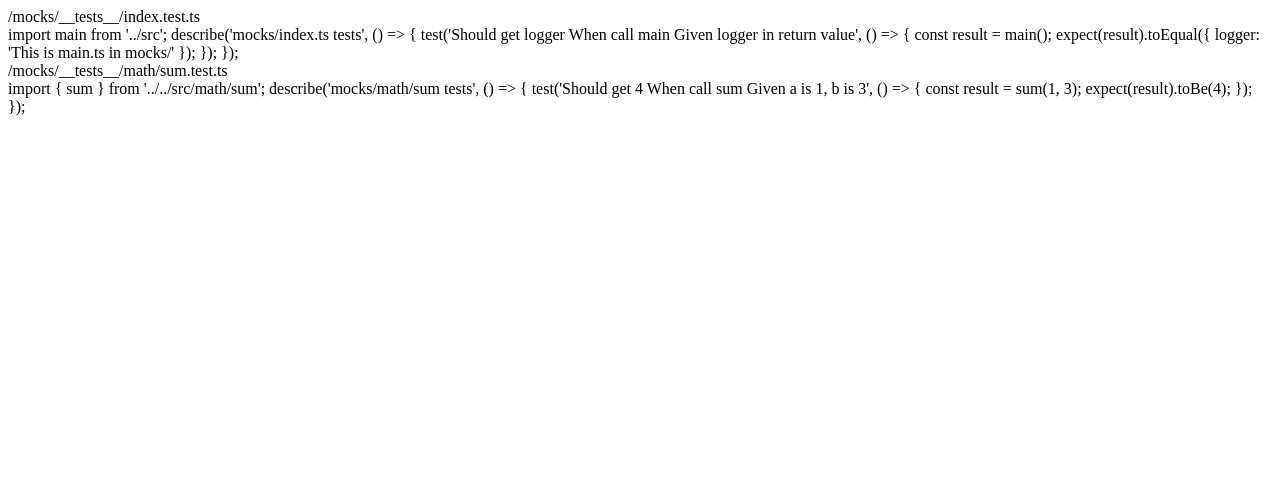
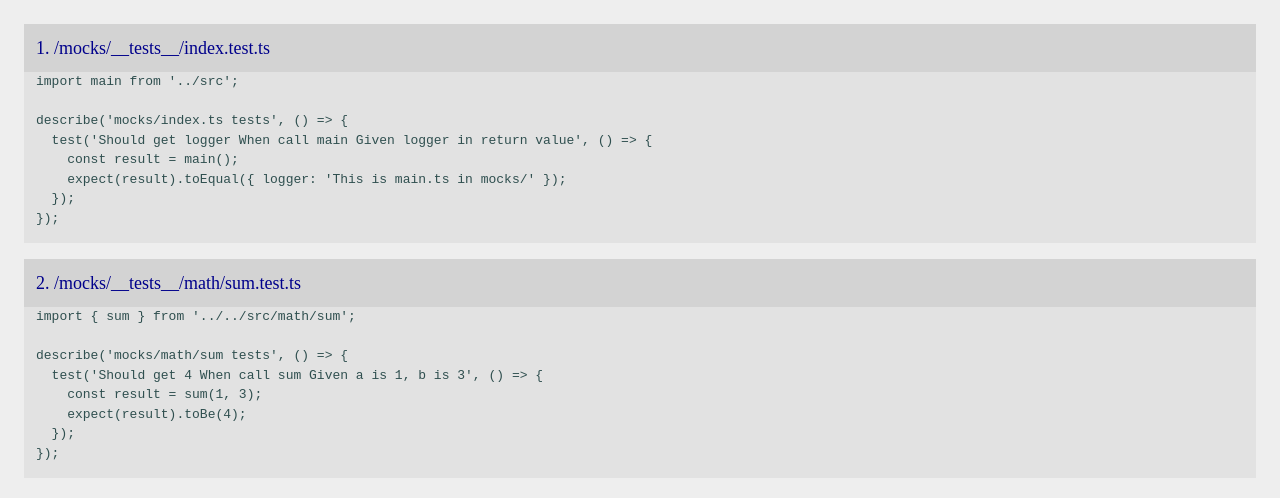
Before and after one commit to LiJiahaoCoder/texporter, a website: page texport/index.html in a window 1280 px wide. Drawn offline with Linux system fonts and the light colour scheme.

Commit message:
feat: html style

```diff
--- a/src/index.ts
+++ b/src/index.ts
@@ -1,4 +1,4 @@
-import { createHtmlFile } from './utils/generator';
+import { createHtmlFile } from './utils/creator';
 
 function main() {
   createHtmlFile();
--- a/texport/index.html
+++ b/texport/index.html
@@ -5,12 +5,43 @@
 <meta http-equiv="X-UA-Compatible" content="IE=edge">
 <meta name="viewport" content="width=device-width, initial-scale=1.0">
 <title>Test cases</title>
+<style>
+  body {
+    margin: 0;
+    padding: 24px;
+    background-color: #eee;
+  }
+
+  pre {
+    margin: 0;
+    padding: 0 12px;
+    background-color: rgba(200, 200, 200, .3);
+  }
+
+  code {
+    line-height: 1.5;
+    color: darkslategray;
+  }
+
+  .test-file {
+    margin-bottom: 16px;
+  }
+
+  .filename {
+    padding: 0 12px;
+    color: darkblue;
+    font-size: 18px;
+    height: 48px;
+    line-height: 48px;
+    background-color: lightgrey;
+  }
+</style>
 </head>
 <body>
-<div>
-<div>/mocks/__tests__/index.test.ts</div>
-<div>
-import main from '../src';
+<div class="test-file">
+<div class="filename">1. /mocks/__tests__/index.test.ts</div>
+<pre>
+<code>import main from '../src';
 
 describe('mocks/index.ts tests', () => {
   test('Should get logger When call main Given logger in return value', () => {
@@ -18,13 +49,13 @@ describe('mocks/index.ts tests', () => {
     expect(result).toEqual({ logger: 'This is main.ts in mocks/' });
   });
 });
-
+</code>
+</pre>
 </div>
-</div>
-<div>
-<div>/mocks/__tests__/math/sum.test.ts</div>
-<div>
-import { sum } from '../../src/math/sum';
+<div class="test-file">
+<div class="filename">2. /mocks/__tests__/math/sum.test.ts</div>
+<pre>
+<code>import { sum } from '../../src/math/sum';
 
 describe('mocks/math/sum tests', () => {
   test('Should get 4 When call sum Given a is 1, b is 3', () => {
@@ -32,8 +63,8 @@ describe('mocks/math/sum tests', () => {
     expect(result).toBe(4);
   });
 });
-
-</div>
+</code>
+</pre>
 </div>
 </body>
 </html>
```
Also changed, not shown: __tests__/utils/generator.test.ts (+37 -6 lines), src/utils/creator.ts (added, +25 -0 lines), src/utils/generator.ts (+37 -30 lines).
